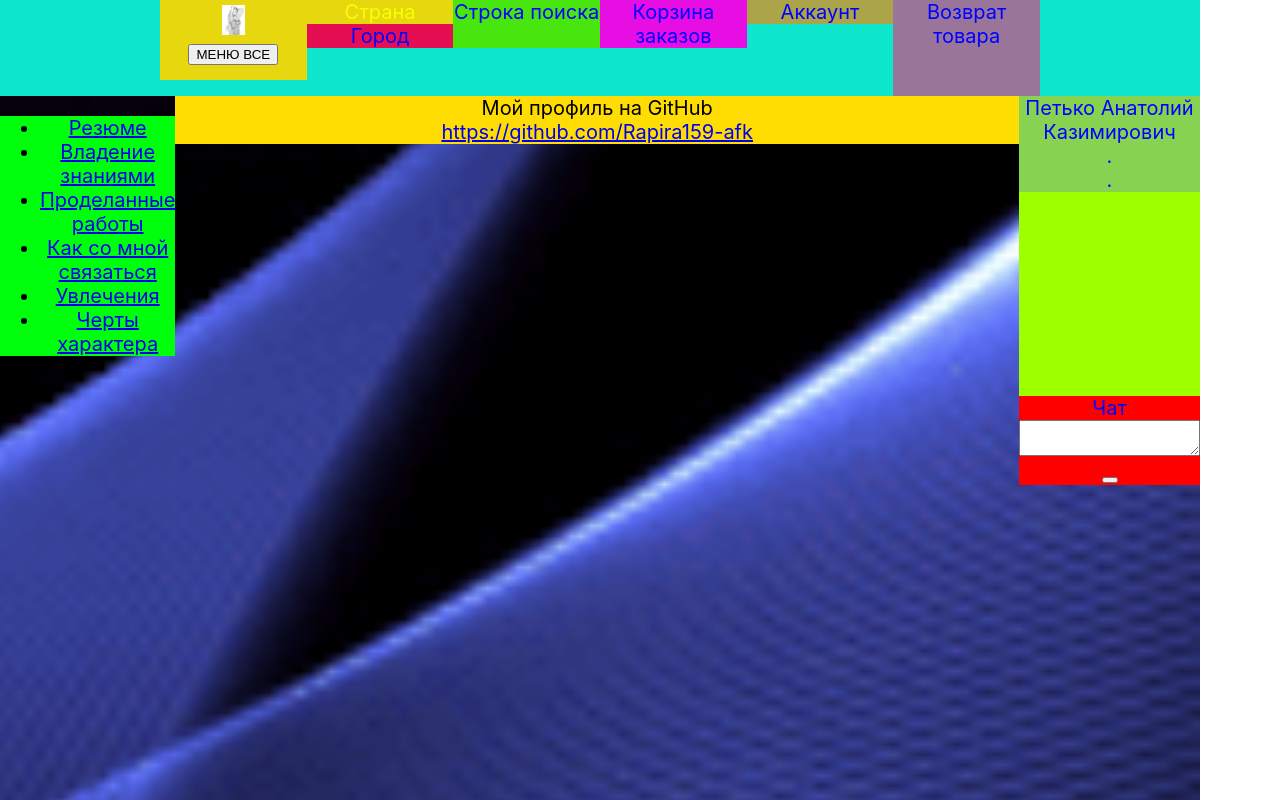
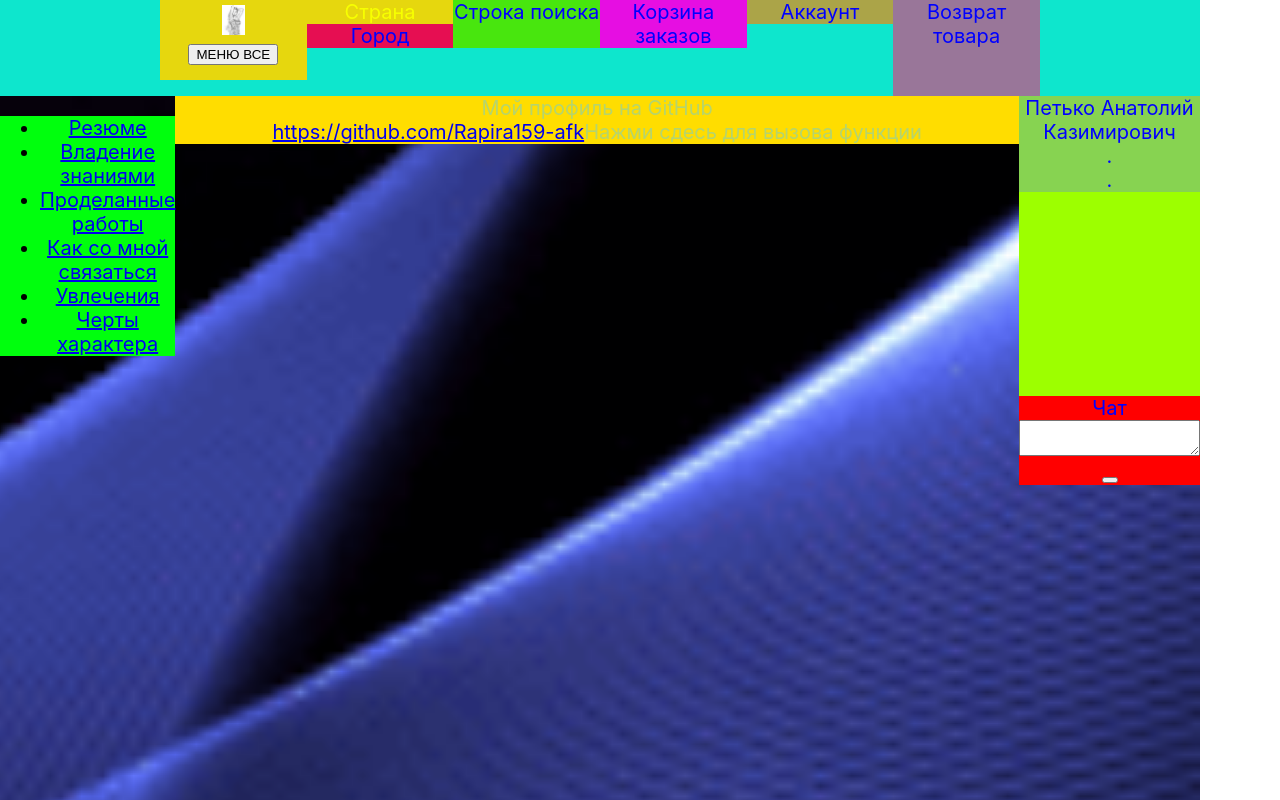
Before and after one commit to Rapira159-afk/MOI_SHOP_LESSON, a React (Create React App) app: page /3Raboni in a window 1280 px wide. Shown: the top 800 px of the page. Built offline with nearby package versions, Linux system fonts and the light colour scheme.

Commit message:
Shop9_4_Эксперементирую_С_Онкликом_В_Том_числе_и_на_Простом_Тексте

```diff
--- a/src/STR_1/Osnova/3Raboni/3Raboni.jsx
+++ b/src/STR_1/Osnova/3Raboni/3Raboni.jsx
@@ -6,6 +6,7 @@ function Osnov3(props) {
             <div className={q.Osnov3}>
                 <div>{props.Raboti.Q1}</div>
                 <a href={props.Raboti.Q2}>{props.Raboti.Q2}</a>
+                <a30 onClick ={()=> {alert ("ssasasa")}} >Нажми сдесь для вызова функции </a30>
                 <div>{props.Raboti.Q3}</div>
                 <div>{props.Raboti.Q4}</div>
                 <div>{props.Raboti.Q5}</div>
--- a/src/STR_1/Osnova/Osnova.css
+++ b/src/STR_1/Osnova/Osnova.css
@@ -1,5 +1,5 @@
 .Osnova {
     grid-area: b;
-
+    color: rgb(181, 212, 109);
 
    ;}
```
Also changed, not shown: 1 other file (tests, documents, lock files or other folders).
